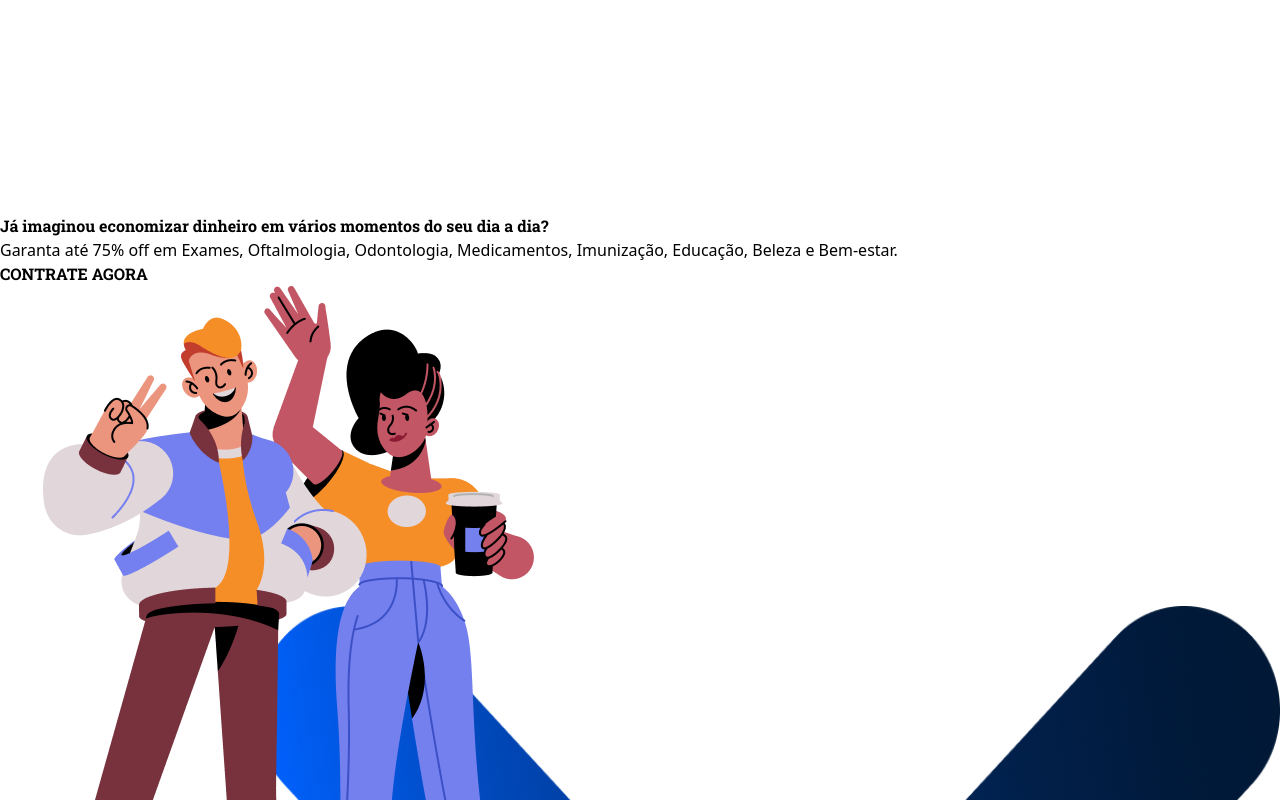
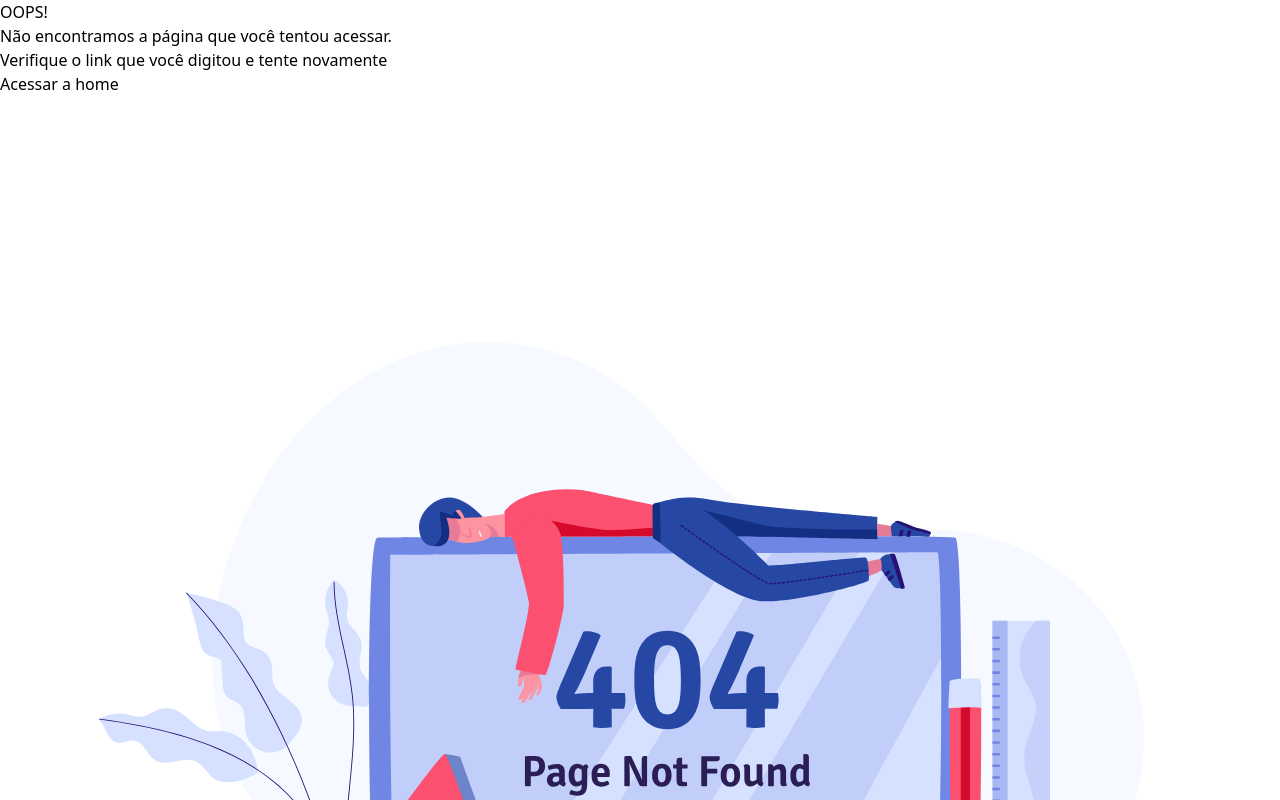
Before and after one commit to bmouseProductions/lp-bomDemaisB2C, a React (Vite) app: page / in a window 1280 px wide. Shown: the top 800 px of the page. Built offline with nearby package versions, Linux system fonts and the light colour scheme.

Commit message:
foi pra produção

```diff
--- a/src/main.tsx
+++ b/src/main.tsx
@@ -17,7 +17,7 @@
     <Router>
       <main className=''>
         <Routes>
-          <Route path="/" element={<Home />}/>
+          <Route path="/b2c/" element={<Home />}/>
           <Route path="/*" element={<ErrorPage />} />
         </Routes>
         <BackToTop/>
--- a/vite.config.ts
+++ b/vite.config.ts
@@ -4,5 +4,5 @@
 // https://vitejs.dev/config/
 export default defineConfig({
   plugins: [react()],
-  base: '/b2b/'
+  base: '/b2c/'
 })
```
